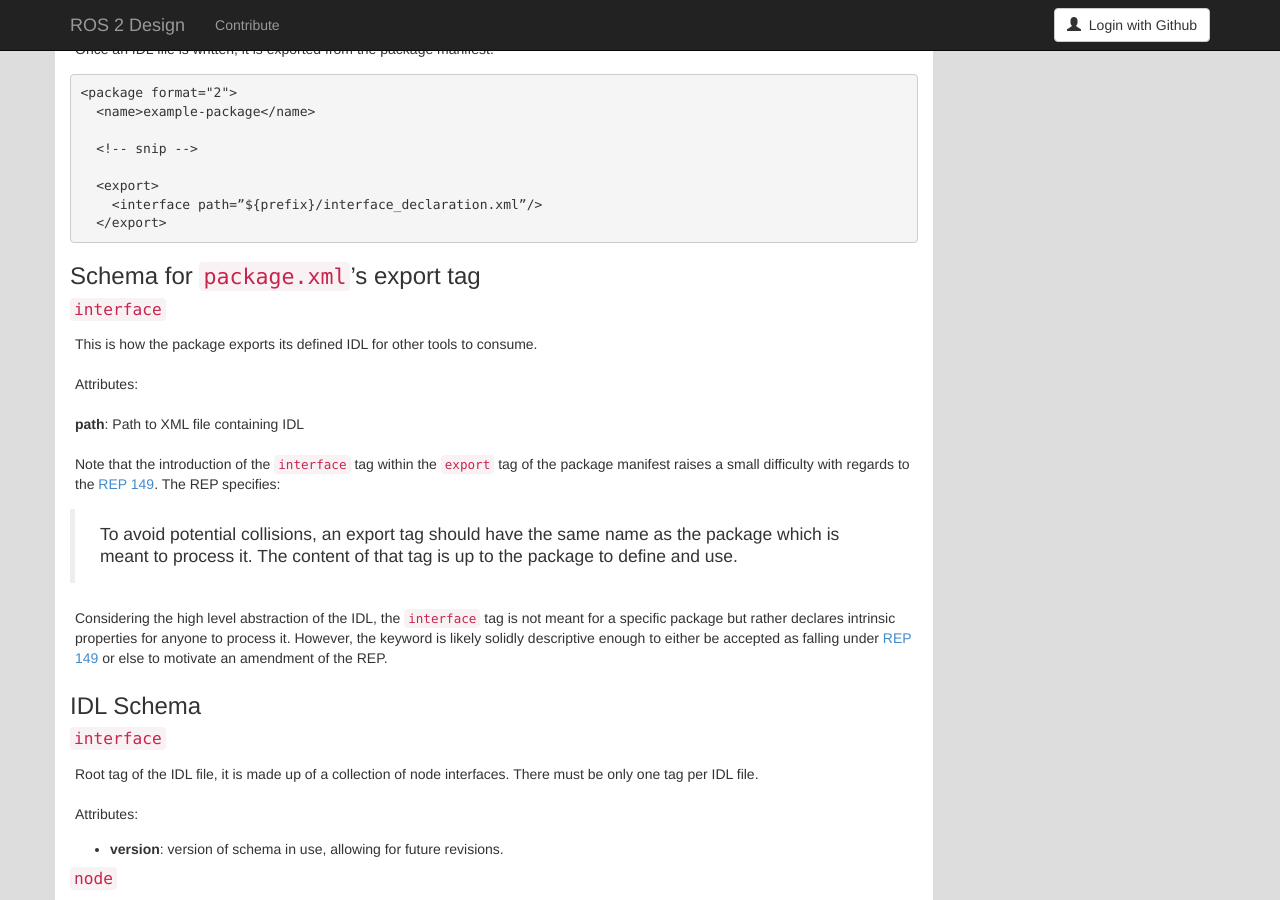
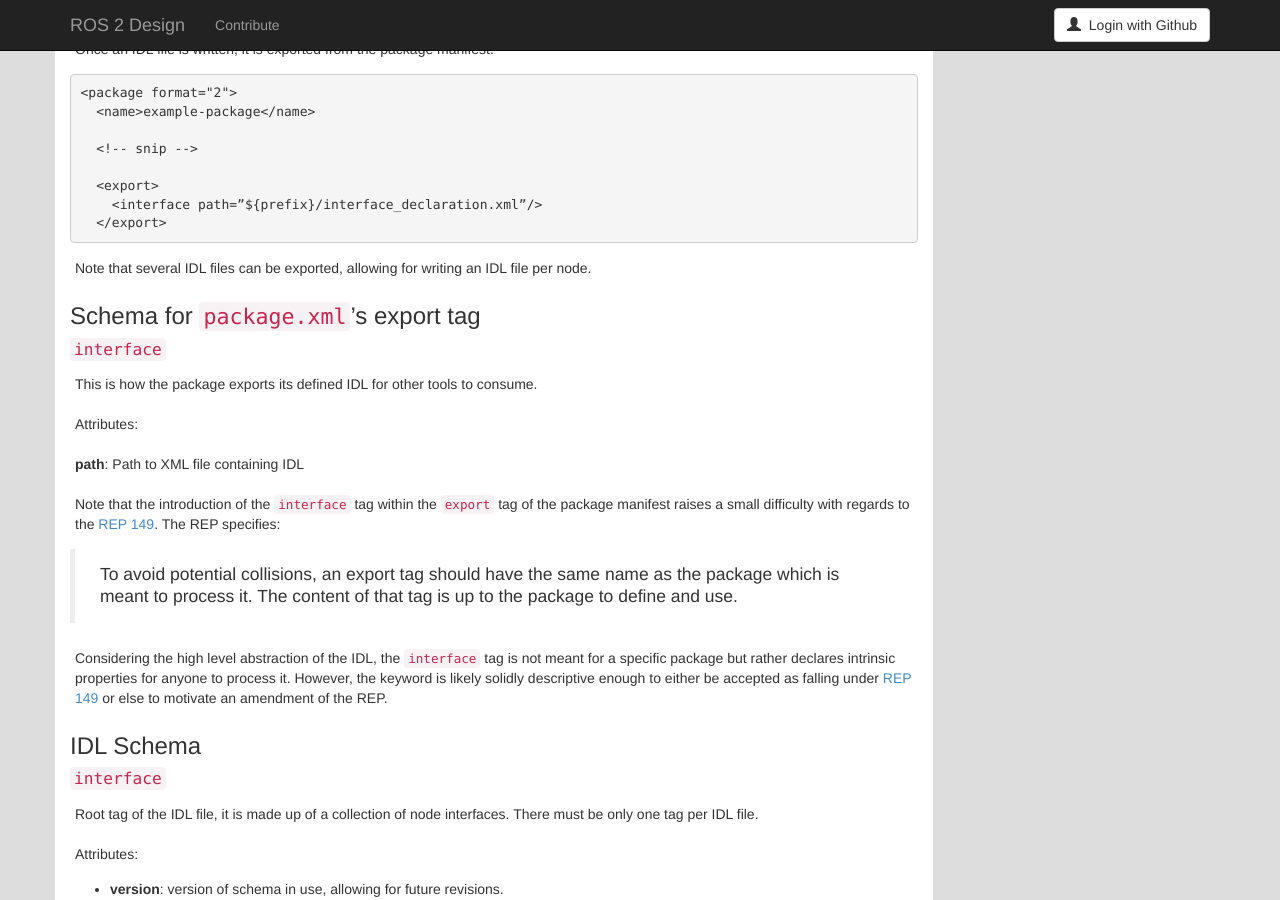
Before and after one commit to ros2/design, a Jekyll site: the page built from articles/ros_node_idl.md, in a window 1280 px wide and 900 px high, scrolled down 1936 px. Built offline with Jekyll 4.4.1, drawn with Linux system fonts in a browser that asks for light colours; nearby versions of some CDN libraries.

Commit message:
explicit per-node idl file
Signed-off-by: artivis <jeremie.deray@canonical.com>

```diff
--- a/articles/ros_node_idl.md
+++ b/articles/ros_node_idl.md
@@ -94,6 +94,8 @@ Once an IDL file is written, it is exported from the package manifest:
 
 {% include_relative ros2_node_idl/package.xml %}
 
+Note that several IDL files can be exported, allowing for writing an IDL file per node.
+
 ### Schema for `package.xml`'s export tag
 
 #### `interface`
```
